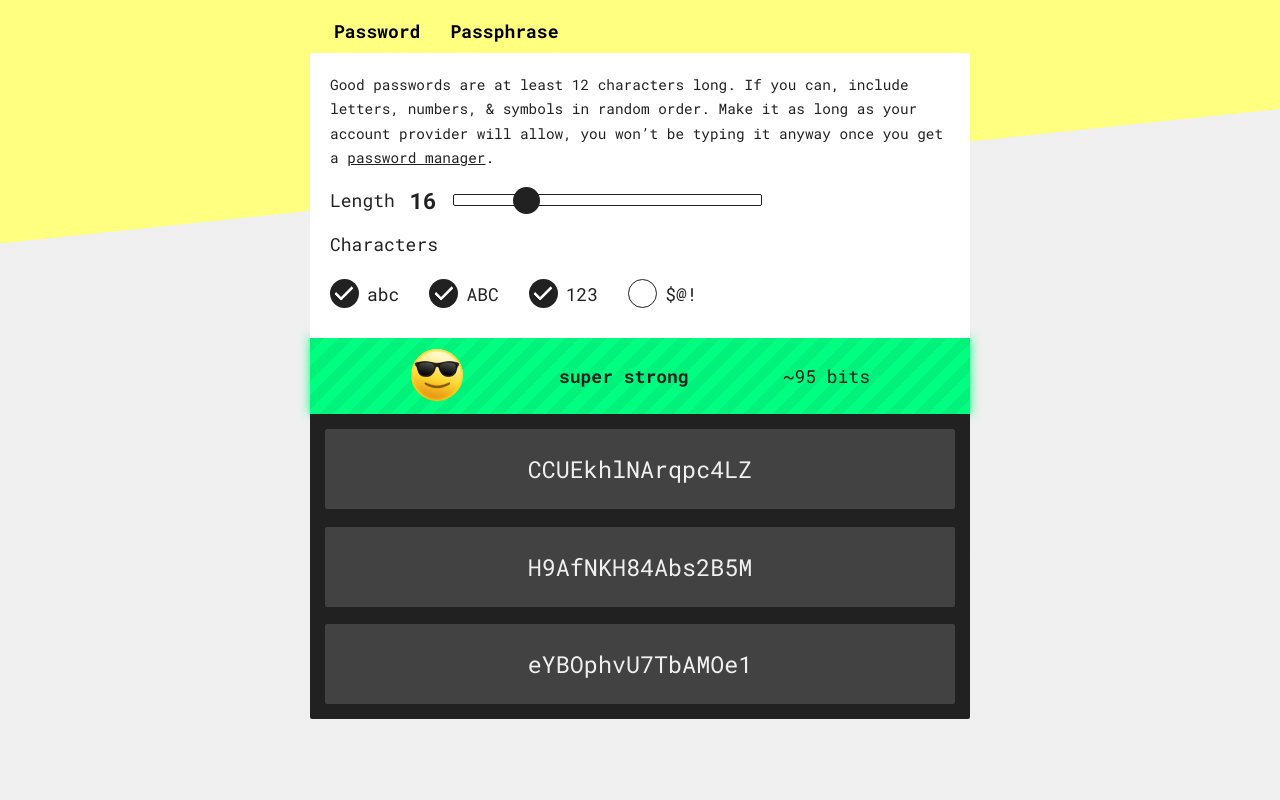
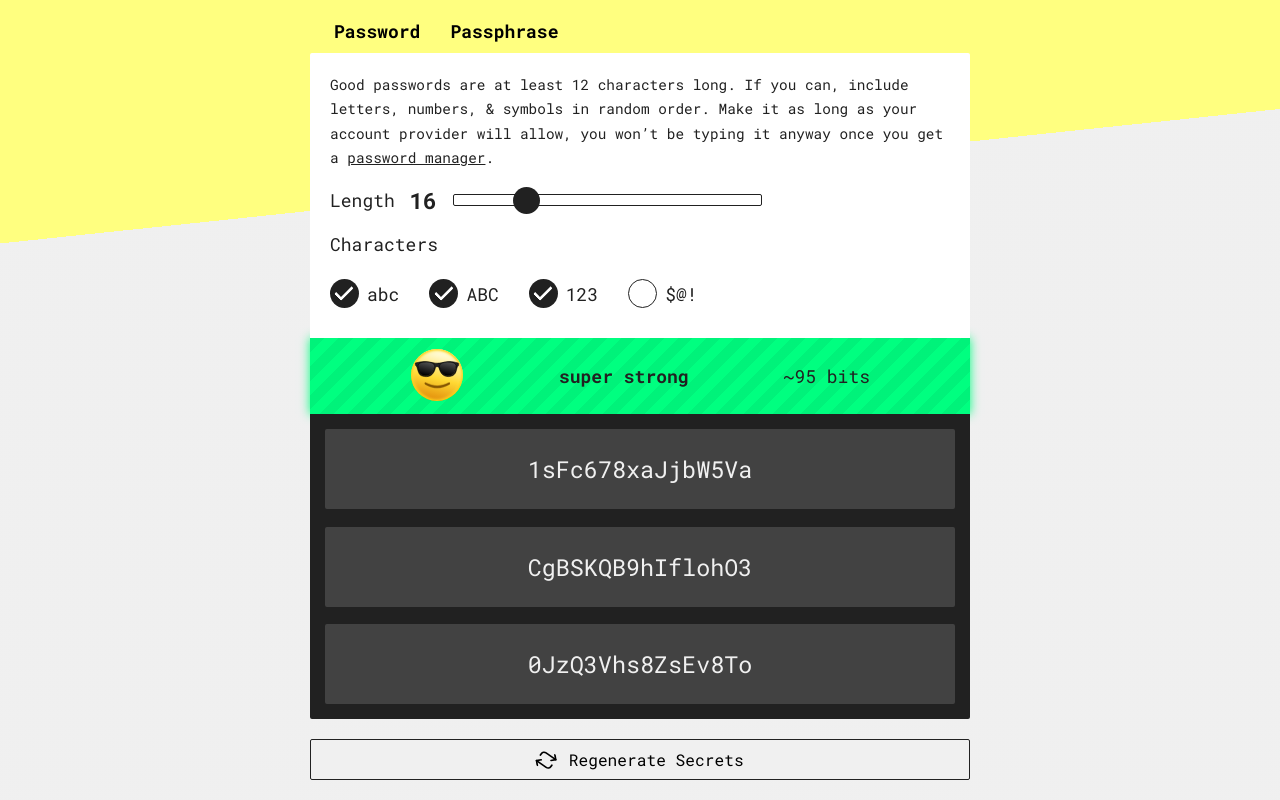
Before and after one commit to davidinoa/password-generator, a Next.js app: page / in a window 1280 px wide. Shown: the part 209-1009 px from the top of the page. Before the commit the page ends 928 px from the top, so only its background shows below. Built offline with nearby package versions, Linux system fonts and the light colour scheme; a web font is replaced by a local one.

Commit message:
Add button to regenerate secrets

```diff
--- a/src/app/page.tsx
+++ b/src/app/page.tsx
@@ -1,23 +1,24 @@
 'use client'
 
+import { useState } from 'react'
+import dynamic from 'next/dynamic'
 import styled, { ThemeProvider } from 'styled-components'
 import { initParams, localStorageKeys, modes } from '@/config'
 import { InputEvents, Mode, TParams } from '@/types'
 import theme from '@/styles/theme'
+import { media } from '@/styles/helpers'
 import GlobalStyles from '@/styles/global'
+import ChoiceToggle from '@/components/ChoiceToggle'
+import Header from '@/components/Header'
 import Params from '@/components/Params'
-import ChoiceToggle from '@/components/ChoiceToggle'
+import Secrets from '@/components/Secrets'
+import RegenerateButton from '@/components/RegenerateButton'
 import useLocalStorage from '@/hooks/useLocalStorage'
-import Header from '@/components/Header'
-import { media } from '@/styles/helpers'
 import {
   generatePassphrases,
   generatePasswords,
   getEntropy,
 } from '@/lib/cryptoLogic'
-import { useCallback, useEffect, useState } from 'react'
-import Secrets from '@/components/Secrets'
-import dynamic from 'next/dynamic'
 
 const Styles = styled.div`
   margin: 0 auto;
@@ -29,7 +30,6 @@ const Styles = styled.div`
 const StrengthMeter = dynamic(() => import('@/components/StrengthMeter'), {
   ssr: false,
 })
-
 function Home() {
   const [mode, setMode] = useLocalStorage<Mode>(localStorageKeys.mode, modes.PW)
   const [params, setParams] = useLocalStorage<TParams>(
@@ -37,8 +37,8 @@ function Home() {
     initParams
   )
   const [outputs, setOutputs] = useState<Record<Mode, string[]>>({
-    [modes.PW]: [],
-    [modes.PP]: [],
+    [modes.PW]: generatePasswords(3, params.password),
+    [modes.PP]: generatePassphrases(3, params.passphrase),
   })
 
   const entropy = getEntropy(params, mode)
@@ -63,17 +63,19 @@ function Home() {
       // user should select at least one option
       if (!value && numChecked === 1) return
     }
-    setParams((prev) => ({
-      ...prev,
+
+    const newParams = {
+      ...params,
       [mode]: {
-        ...prev[mode],
+        ...params[mode],
         [name]: newValue,
       },
-    }))
+    }
+    setParams(newParams)
+    generate(mode, newParams)
   }
 
-  const generate = useCallback(() => {
-    // TODO: fix this
+  const generate = (mode: Mode, params: TParams) => {
     const generateFunction =
       mode === modes.PW
         ? () => generatePasswords(3, params.password)
@@ -85,12 +87,12 @@ function Home() {
         [mode]: generateFunction(),
       }
     })
-  }, [mode, params])
+  }
 
-  // TODO: fix this
-  useEffect(() => {
-    generate()
-  }, [generate])
+  const onChoiceToggle = (mode: Mode) => {
+    setMode(mode)
+    generate(mode, params)
+  }
 
   return (
     <ThemeProvider theme={theme}>
@@ -100,12 +102,13 @@ function Home() {
         <main>
           <ChoiceToggle
             choices={{ Password: modes.PW, Passphrase: modes.PP }}
-            onToggle={(mode) => setMode(mode)}
+            onToggle={onChoiceToggle}
             initial={mode}
           />
           <Params mode={mode} values={params} onChange={handleInputChange} />
           <StrengthMeter entropy={entropy} />
           <Secrets outputs={outputs[mode]} />
+          <RegenerateButton onClick={() => generate(mode, params)} />
         </main>
       </Styles>
     </ThemeProvider>
--- /dev/null
+++ b/src/components/RegenerateButton.tsx
@@ -0,0 +1,31 @@
+import React from 'react'
+import styled from 'styled-components'
+import Button from '@/components/common/Button'
+import RefreshIcon from '@/images/repeat.svg'
+
+const Styles = styled.div`
+  margin: 2rem 0;
+  button {
+    width: 100%;
+    text-align: center;
+    justify-content: center;
+  }
+  svg {
+    transform: rotate(35deg);
+    margin-right: 0.75em;
+  }
+`
+
+type Props = {
+  onClick: () => void
+}
+
+export default function ReGenButton({ onClick }: Props) {
+  return (
+    <Styles>
+      <Button onClick={onClick} title="Generate new secrets (R)">
+        <RefreshIcon /> Regenerate Secrets
+      </Button>
+    </Styles>
+  )
+}
--- /dev/null
+++ b/src/components/common/Button.tsx
@@ -0,0 +1,35 @@
+import styled from 'styled-components'
+import theme from '@/styles/theme'
+
+const { offWhite, offBlack, blue } = theme.colors
+
+export default styled.button`
+  margin-right: 0.5em;
+  background: ${offWhite};
+  font-family: ${(p) => p.theme.fontFamily};
+  font-size: 0.9em;
+  padding: 0.55em 0.85em;
+  border-radius: ${(p) => p.theme.borderRadius};
+  border: 0.1rem solid ${offBlack};
+  display: flex;
+  align-items: center;
+  transition: all 300ms;
+  svg {
+    height: 1.25em;
+    margin-right: 0.5em;
+  }
+  &:focus {
+    outline: none;
+  }
+  body.using-keyboard &:focus {
+    outline: none;
+    box-shadow: 0 0 0 0.2rem ${offBlack};
+  }
+  &:hover {
+    border: 0.1rem solid ${blue};
+    cursor: pointer;
+  }
+  &:last-child {
+    margin-right: 0;
+  }
+`
```
